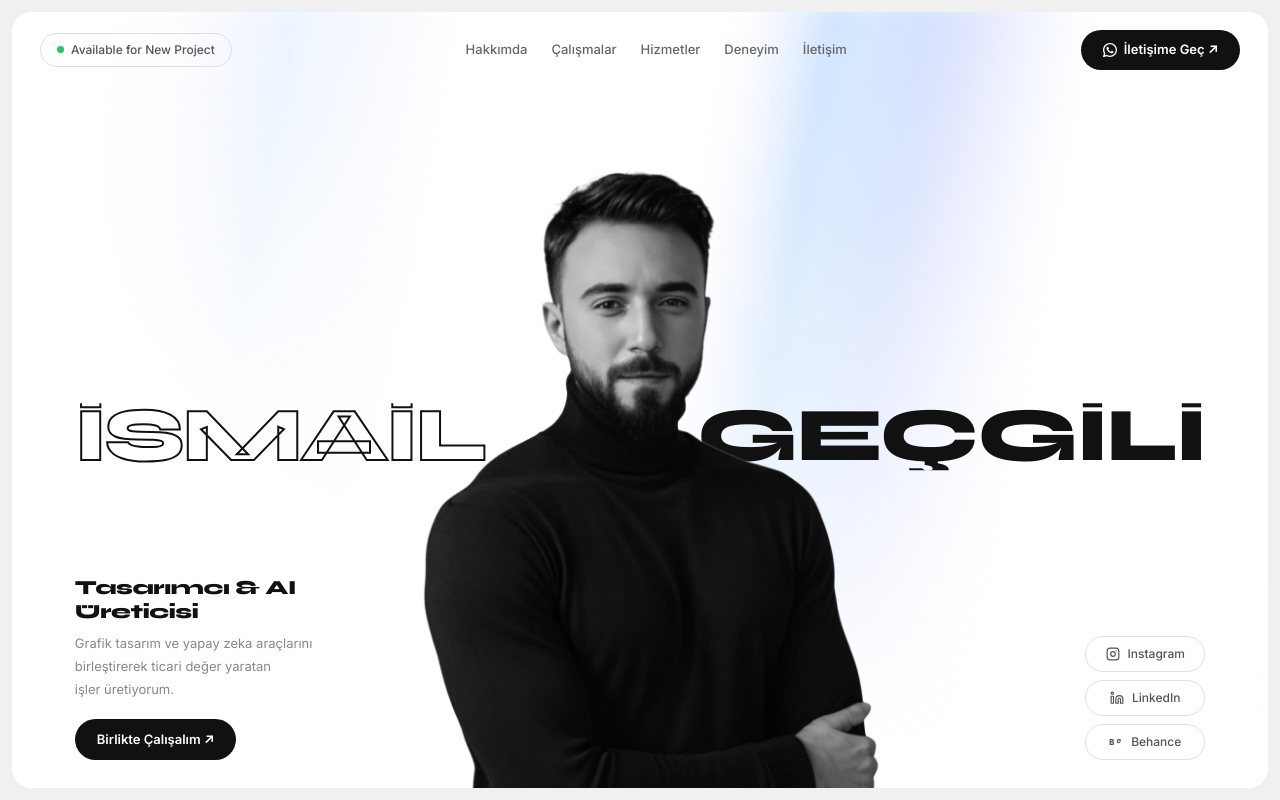
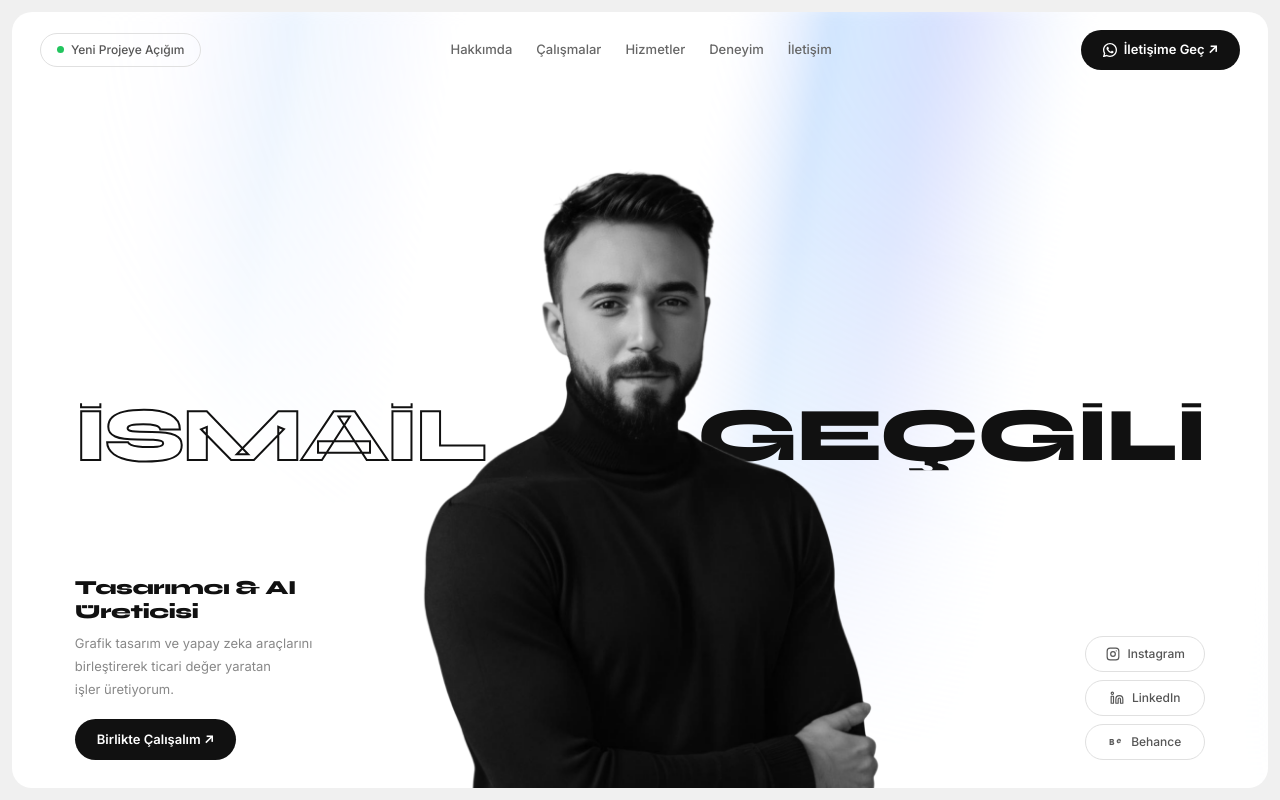
Before and after one commit to igecgili/portfolio, a Next.js app: page / in a window 1280 px wide. Shown: the top 800 px of the page. Built offline with nearby package versions, Linux system fonts and the light colour scheme.

Commit message:
Desktop nav: Turkish pill text

```diff
--- a/components/Hero.tsx
+++ b/components/Hero.tsx
@@ -261,7 +261,7 @@ export default function Hero() {
           border: "1px solid #e0e0e0", fontSize: "12px", fontWeight: 500, color: "#555",
         }}>
           <span style={{ width: 7, height: 7, borderRadius: "50%", background: "#22c55e", display: "inline-block" }} />
-          Available for New Project
+          Yeni Projeye Açığım
         </div>
         <div style={{ display: "flex", alignItems: "center", gap: "24px" }}>
           {navLinks.map(([href,label]) => (
```
